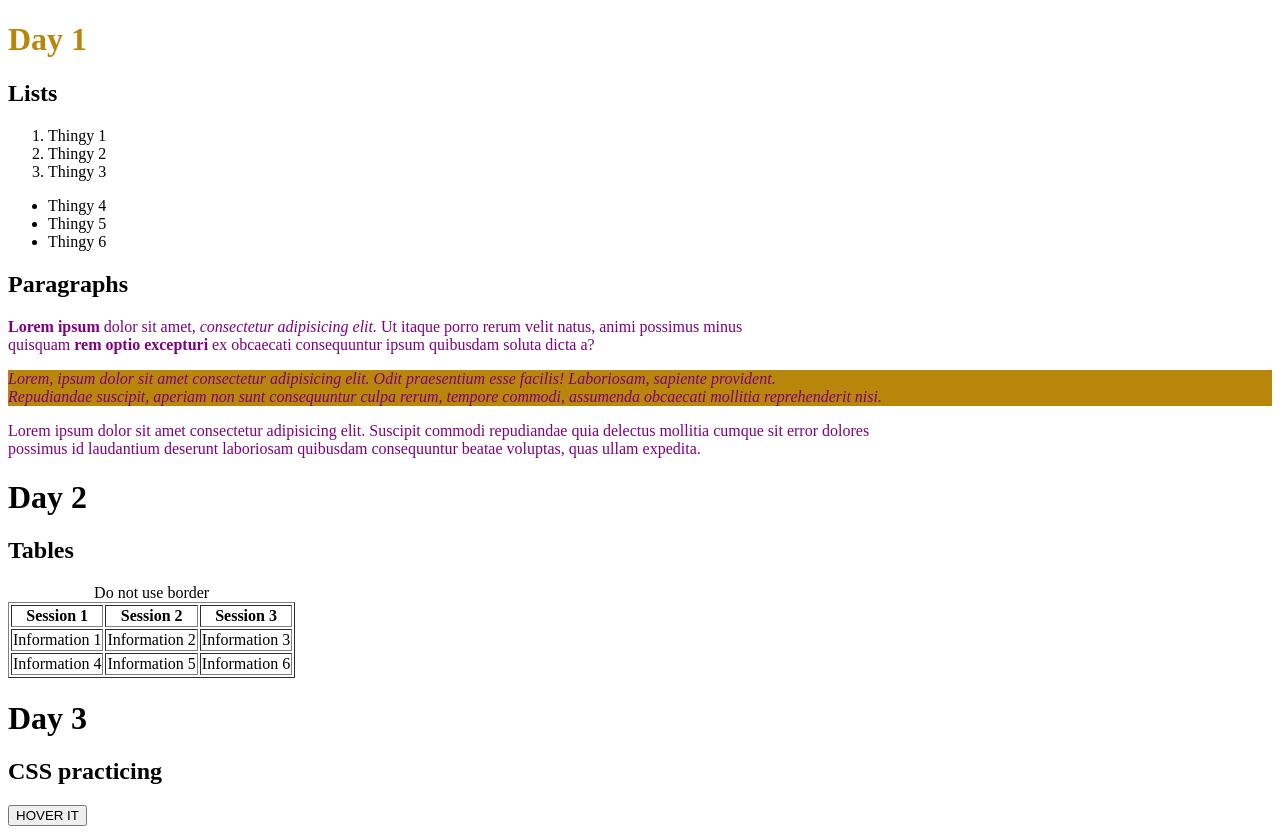
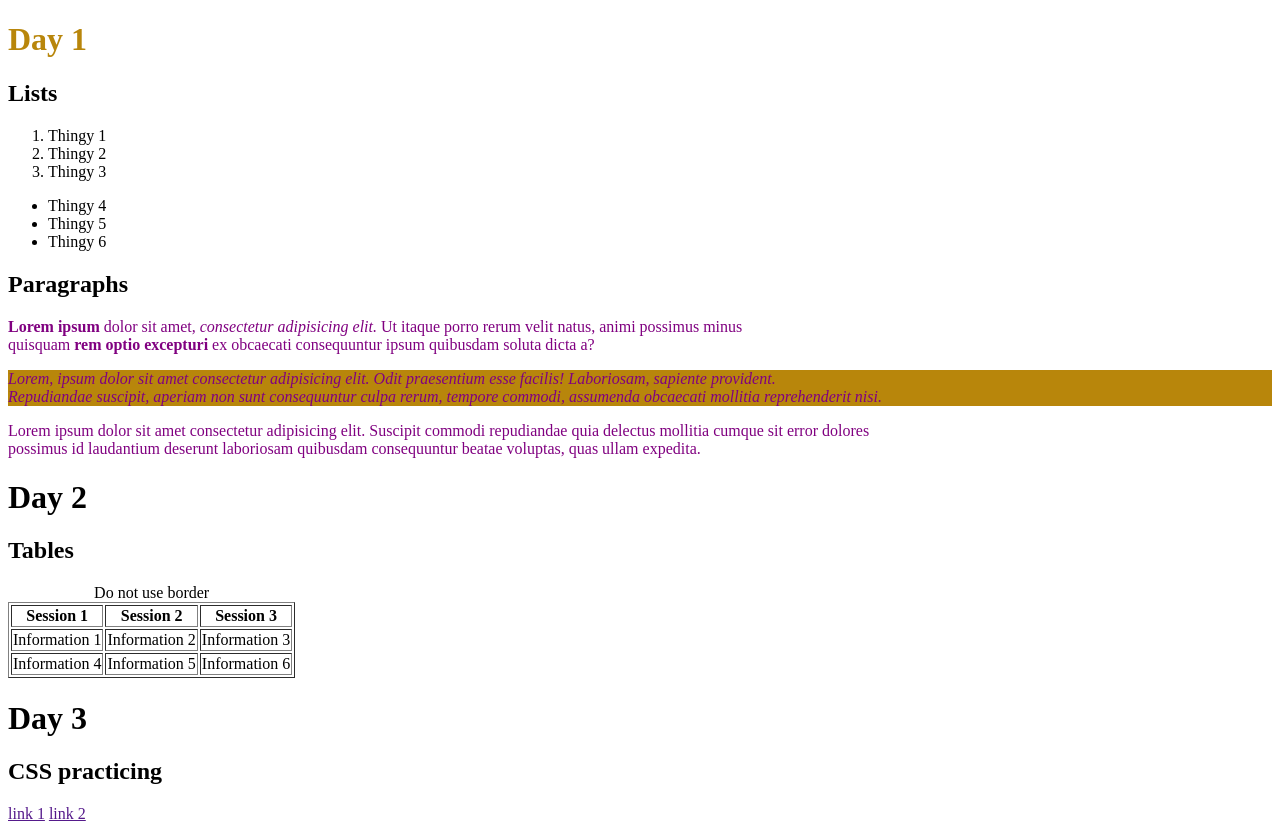
Before and after one commit to gandrade4/DPW-2023.2, a plain HTML site: page Aula 03 - HTML/index.html in a window 1280 px wide. Drawn offline with Linux system fonts and the light colour scheme.

Commit message:
css hover test

```diff
--- a/Aula 03 - HTML/index.html
+++ b/Aula 03 - HTML/index.html
@@ -55,6 +55,7 @@
     </table>
     <h1>Day 3</h1>
     <h2>CSS practicing</h2>
-    <button>HOVER IT</button>
+    <a href="">link 1</a>
+    <a href="">link 2</a>
 </body>
 </html>
--- a/Aula 03 - HTML/style.css
+++ b/Aula 03 - HTML/style.css
@@ -11,6 +11,7 @@
     background-color: darkgoldenrod;
 }
 
-:hover{
+a:hover{
     cursor: pointer;
+    background-color: green;
 }
```
